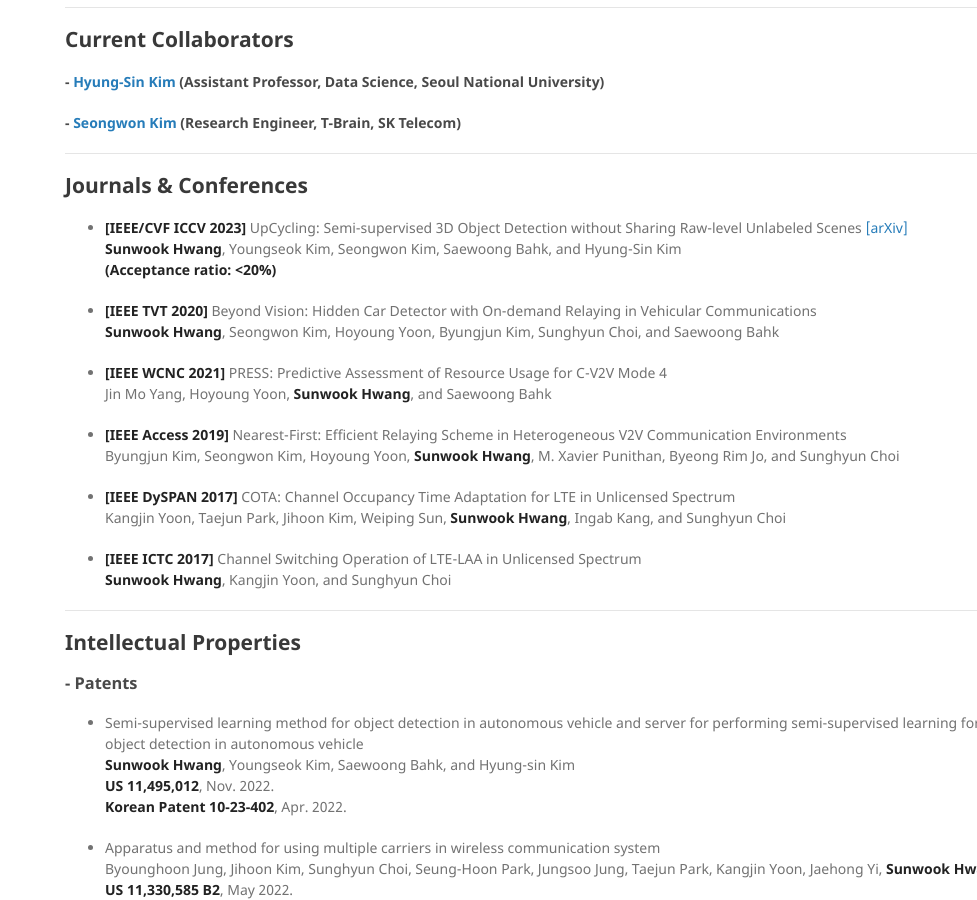
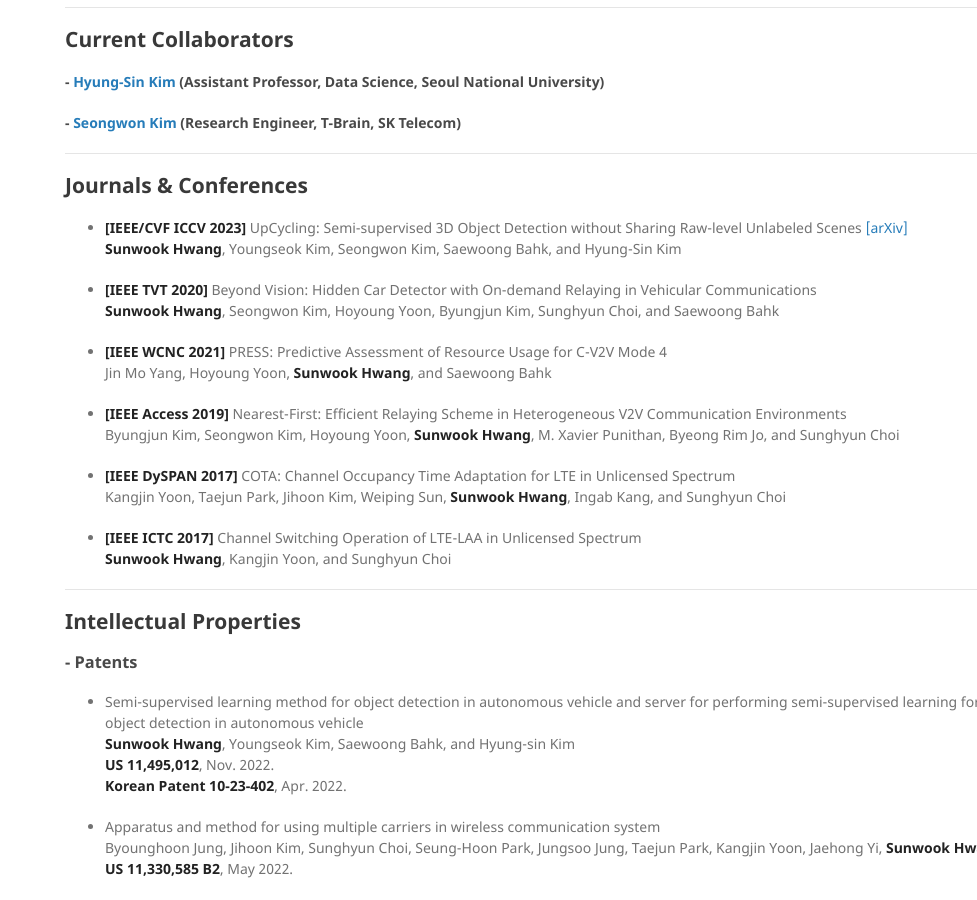
Before and after one commit to jeongjun-park/jeongjun-park.github.io, a Jekyll site: the page built from index.md, in a window 1280 px wide and 900 px high, scrolled down 787 px. Shown: the whole window, without its empty margins (303-1280 px from the left). Built offline with Jekyll 4.4.1, drawn with Linux system fonts in a browser that asks for light colours; our own code applies the rules of GitHub Pages for plain Markdown files.

Commit message:
Update index.md

```diff
--- a/index.md
+++ b/index.md
@@ -45,7 +45,6 @@ at Samsung Research)
 * **[IEEE/CVF ICCV 2023]**
 UpCycling: Semi-supervised 3D Object Detection without Sharing Raw-level Unlabeled Scenes  [[arXiv]](https://arxiv.org/abs/2211.11950)\
 **Sunwook Hwang**, Youngseok Kim, Seongwon Kim, Saewoong Bahk, and Hyung-Sin Kim <br>
-**(Acceptance ratio: <20%)**
 
 * **[IEEE TVT 2020]** Beyond Vision: Hidden Car Detector with On-demand Relaying in Vehicular Communications<br>
 **Sunwook Hwang**, Seongwon Kim, Hoyoung Yoon, Byungjun Kim, Sunghyun Choi, and Saewoong Bahk
```
